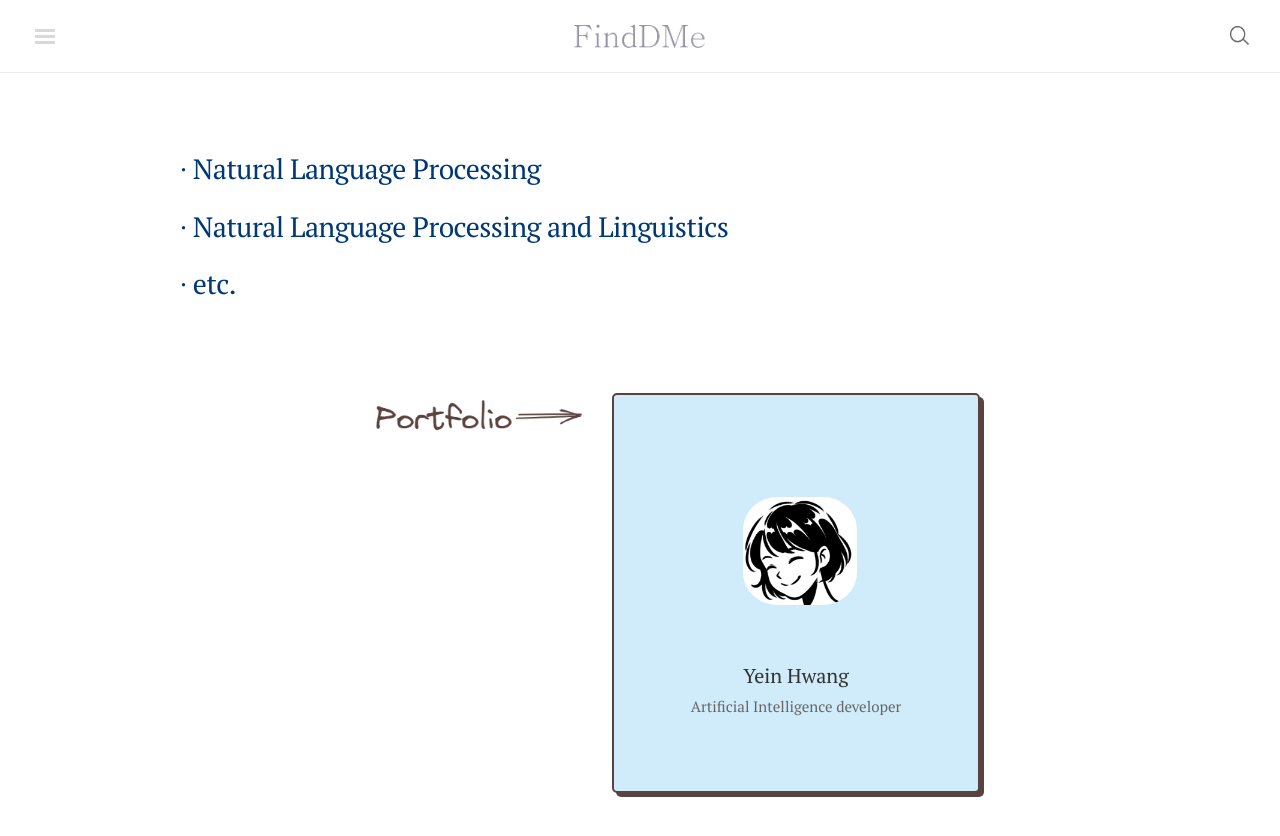
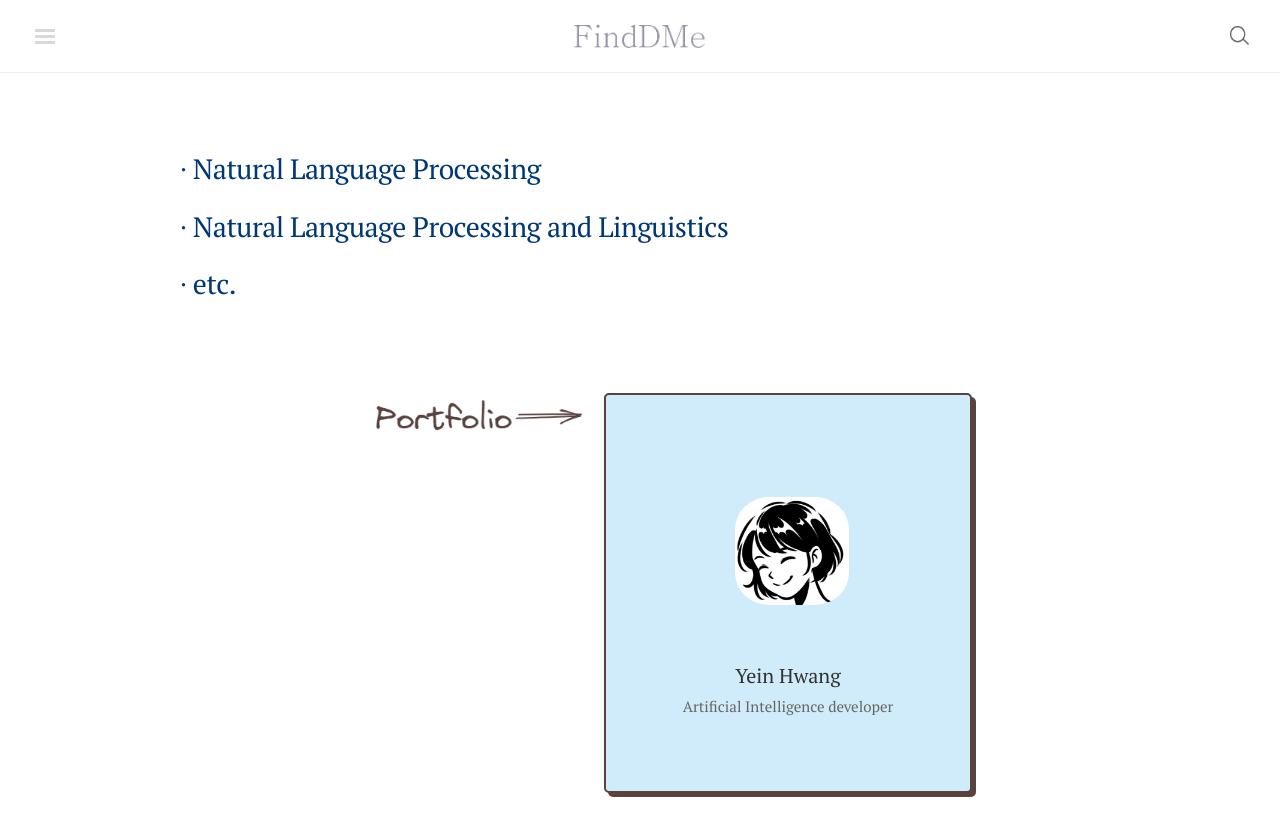
Before and after one commit to finddme/finddme.github.io, a Jekyll site: the page built from index.html, in a window 1280 px wide and 929 px high. Shown: the top 836 px of the window. Built offline with Jekyll 4.4.1, drawn with Linux system fonts in a browser that asks for light colours; nearby versions of some CDN libraries; comment, search, counter and statistics services are not loaded.

Commit message:
Update index.html

```diff
--- a/index.html
+++ b/index.html
@@ -82,7 +82,7 @@
 
 <div class="card-expo">
 <!--       <div class="card" onclick="location.href='https://finddme.github.io/about/';" style=" cursor: pointer; float: right;"> -->
-      <div class="card" onclick="location.href='https://finddme.github.io/about/';" style=" cursor: pointer; float: center; width: 40%; overflow-y:hidden; margin-right: 120px;" >
+      <div class="card" onclick="location.href='https://finddme.github.io/about/';" style=" cursor: pointer; float: center; width: 40%; overflow-y:hidden; margin-right: 128px;" >
         <div class="card-photo"></div>
         <div class="card-title">Yein Hwang<br>
             <span>Artificial Intelligence developer</span>
```
